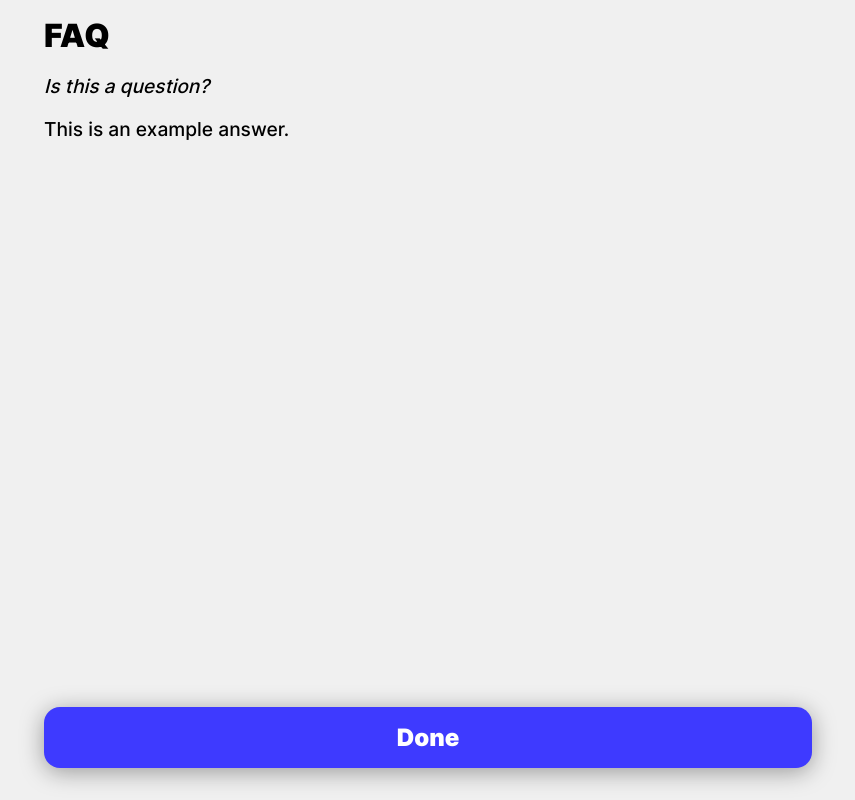
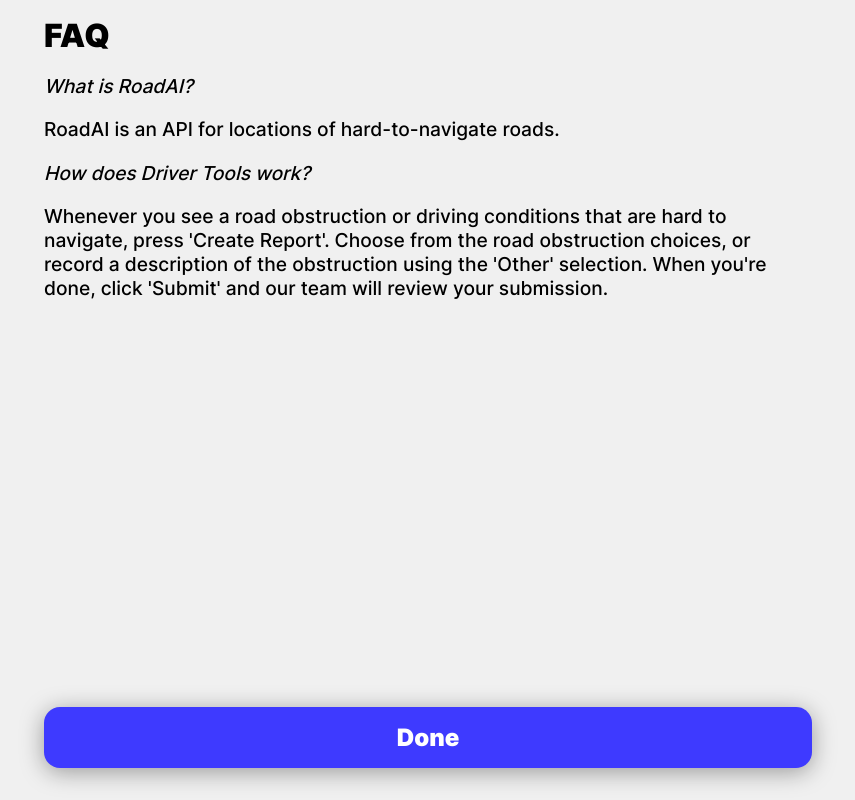
Before and after one commit to warrendlee1/roadai, a React (Create React App) app: page /faq in a window 1280 px wide. Shown: the whole page, without its empty margins (212-1067 px from the left). Built offline with nearby package versions, Linux system fonts and the light colour scheme.

Commit message:
content updates

```diff
--- a/src/client/content.js
+++ b/src/client/content.js
@@ -7,7 +7,15 @@ const content = {
   FAQ: {
     "header-title": "FAQ",
     "body-content": [
-      { question: "Is this a question?", answer: "This is an example answer." },
+      {
+        question: "What is RoadAI?",
+        answer: "RoadAI is an API for locations of hard-to-navigate roads.",
+      },
+      {
+        question: "How does Driver Tools work?",
+        answer:
+          "Whenever you see a road obstruction or driving conditions that are hard to navigate, press 'Create Report'. Choose from the road obstruction choices, or record a description of the obstruction using the 'Other' selection. When you're done, click 'Submit' and our team will review your submission.",
+      },
     ],
   },
   Report: {
```
